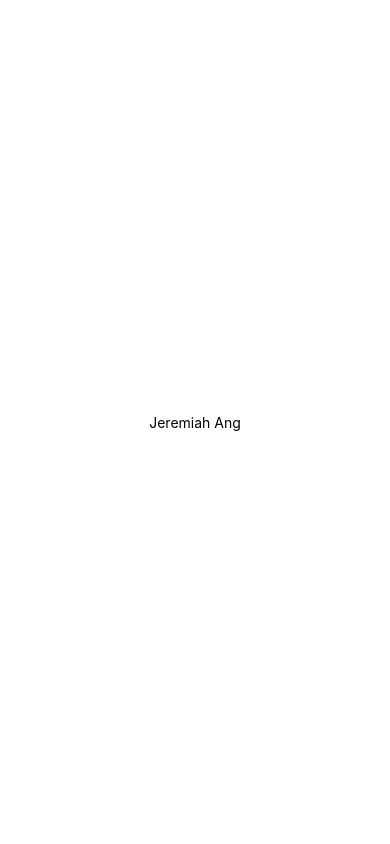
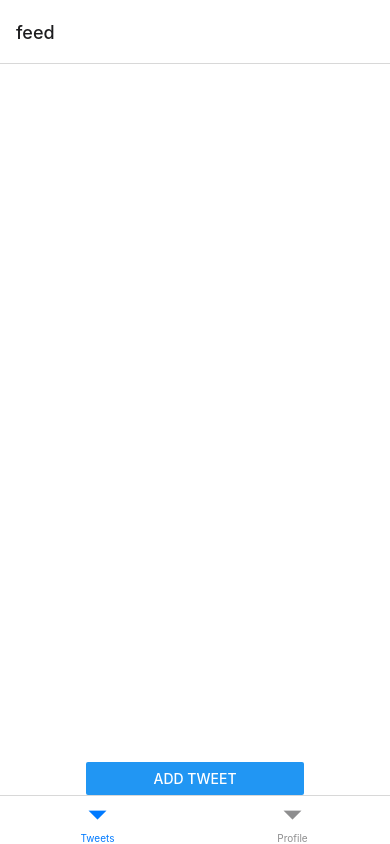
Before and after one commit to SP-DIT/react-native-practical-2-jeremiah-ang, a React Native app: screen /feed in a window 390 px wide. Built offline with nearby package versions, Linux system fonts and the light colour scheme.

Commit message:
Implement navigation

```diff
--- a/App.js
+++ b/App.js
@@ -1,20 +1,29 @@
-import { StatusBar } from 'expo-status-bar';
-import { StyleSheet, Text, View } from 'react-native';
+import 'react-native-gesture-handler';
+import { createBottomTabNavigator } from '@react-navigation/bottom-tabs';
+import { NavigationContainer, useNavigation } from '@react-navigation/native';
+import React from 'react';
+import ProfileScreen from './components/ProfileScreen';
+import TwitterScreen from './components/TwitterScreen';
+
+const Tab = createBottomTabNavigator();
+
+function AppTab(props) {
+    return (
+        <Tab.Navigator
+            screenOptions={{
+                headerShown: false,
+            }}
+        >
+            <Tab.Screen name="Tweets" component={TwitterScreen} />
+            <Tab.Screen name="Profile" component={ProfileScreen} />
+        </Tab.Navigator>
+    );
+}
 
 export default function App() {
     return (
-        <View style={styles.container}>
-            <Text>Jeremiah Ang</Text>
-            <StatusBar style="auto" />
-        </View>
+        <NavigationContainer>
+            <AppTab />
+        </NavigationContainer>
     );
 }
-
-const styles = StyleSheet.create({
-    container: {
-        flex: 1,
-        backgroundColor: '#fff',
-        alignItems: 'center',
-        justifyContent: 'center',
-    },
-});
--- /dev/null
+++ b/components/ProfileScreen.js
@@ -0,0 +1,6 @@
+import React from 'react';
+import { Text } from 'react-native';
+
+export default function ProfileScreen(props) {
+    return <Text>Hello</Text>;
+}
--- /dev/null
+++ b/components/TweetDetail.js
@@ -0,0 +1,15 @@
+import React from 'react';
+
+import Tweet from './Tweet';
+
+export default function TweetDetail(props) {
+    const route = props.route;
+    const tweets = route.params.tweets;
+    const selectedIndex = route.params.selectedIndex;
+
+    navigation.setOptions({
+        tabBarStyle: { display: 'block' },
+    });
+
+    return <Tweet tweet={tweets[selectedIndex]}></Tweet>;
+}
--- /dev/null
+++ b/components/TwitterApp.js
@@ -0,0 +1,57 @@
+import React from 'react';
+import { StatusBar } from 'expo-status-bar';
+import { StyleSheet, Text, View, TextInput, Button } from 'react-native';
+import TwitterFeed from './TwitterFeed';
+import Constants from 'expo-constants';
+
+export default function TwitterScreen(props) {
+    const navigation = props.navigation;
+    const [tweets, setTweets] = React.useState([]);
+    const [newTweet, setNewTweet] = React.useState('');
+    return (
+        <View style={styles.container}>
+            <TwitterFeed tweets={tweets} navigation={navigation} />
+            <View>
+                <TextInput
+                    value={newTweet}
+                    onChangeText={function (value) {
+                        setNewTweet(value);
+                    }}
+                ></TextInput>
+                <Button
+                    onPress={function () {
+                        fetch('https://randomuser.me/api/')
+                            .then((response) => response.json())
+                            .then((body) => {
+                                const fullName = body.results[0].name.first + ' ' + body.results[0].name.last;
+                                const username = body.results[0].login.username;
+                                const picture = body.results[0].picture.thumbnail;
+                                setTweets([
+                                    {
+                                        fullName,
+                                        username,
+                                        picture,
+                                        text: newTweet,
+                                    },
+                                    ...tweets,
+                                ]);
+                                setNewTweet('');
+                            });
+                    }}
+                    title={'Add Tweet'}
+                />
+            </View>
+            <StatusBar style="auto" />
+        </View>
+    );
+}
+
+const styles = StyleSheet.create({
+    container: {
+        paddingTop: Constants.statusBarHeight,
+        flex: 1,
+        backgroundColor: '#fff',
+        alignItems: 'center',
+        justifyContent: 'center',
+    },
+});
--- /dev/null
+++ b/components/TwitterFeed.js
@@ -0,0 +1,27 @@
+import { FlatList, Pressable } from 'react-native';
+import Tweet from './Tweet';
+/**
+ * <TwitterFeed tweets={["hello", "byebye", "so on..."]} />
+ */
+export default function TwitterFeed(props) {
+    const navigation = props.navigation;
+    return (
+        <FlatList
+            data={props.tweets}
+            renderItem={function ({ item, index }) {
+                return (
+                    <Pressable
+                        onPress={function () {
+                            navigation.navigate('detail', {
+                                tweets: props.tweets,
+                                selectedIndex: index,
+                            });
+                        }}
+                    >
+                        <Tweet tweet={item} />
+                    </Pressable>
+                );
+            }}
+        ></FlatList>
+    );
+}
--- /dev/null
+++ b/components/TwitterScreen.js
@@ -0,0 +1,17 @@
+import React from 'react';
+import { createStackNavigator } from '@react-navigation/stack';
+
+import TwitterApp from './TwitterApp';
+import TweetDetail from './TweetDetail';
+
+const Stack = createStackNavigator();
+
+export default function TwitterScreen(props) {
+
+    return (
+        <Stack.Navigator>
+            <Stack.Screen name="feed" component={TwitterApp} />
+            <Stack.Screen name="detail" component={TweetDetail} />
+        </Stack.Navigator>
+    );
+}
--- a/package.json
+++ b/package.json
@@ -9,12 +9,16 @@
   "dependencies": {
     "@expo/ngrok": "^4.1.0",
     "@expo/webpack-config": "^0.17.0",
+    "@react-navigation/bottom-tabs": "^6.4.1",
+    "@react-navigation/native": "^6.0.14",
+    "@react-navigation/stack": "^6.3.5",
     "expo": "~46.0.16",
     "expo-status-bar": "~1.4.0",
     "react": "18.0.0",
     "react-dom": "18.0.0",
     "react-native": "0.69.6",
-        "react-native-web": "~0.18.7"
+    "react-native-web": "~0.18.7",
+    "react-native-gesture-handler": "~2.5.0"
   },
   "overrides": {
     "expo": {
```
Also changed, not shown: components/Tweet.js (added, +45 -0 lines), 1 other file (tests, documents, lock files or other folders). Lines whose indentation alone changed are shown as unchanged.
